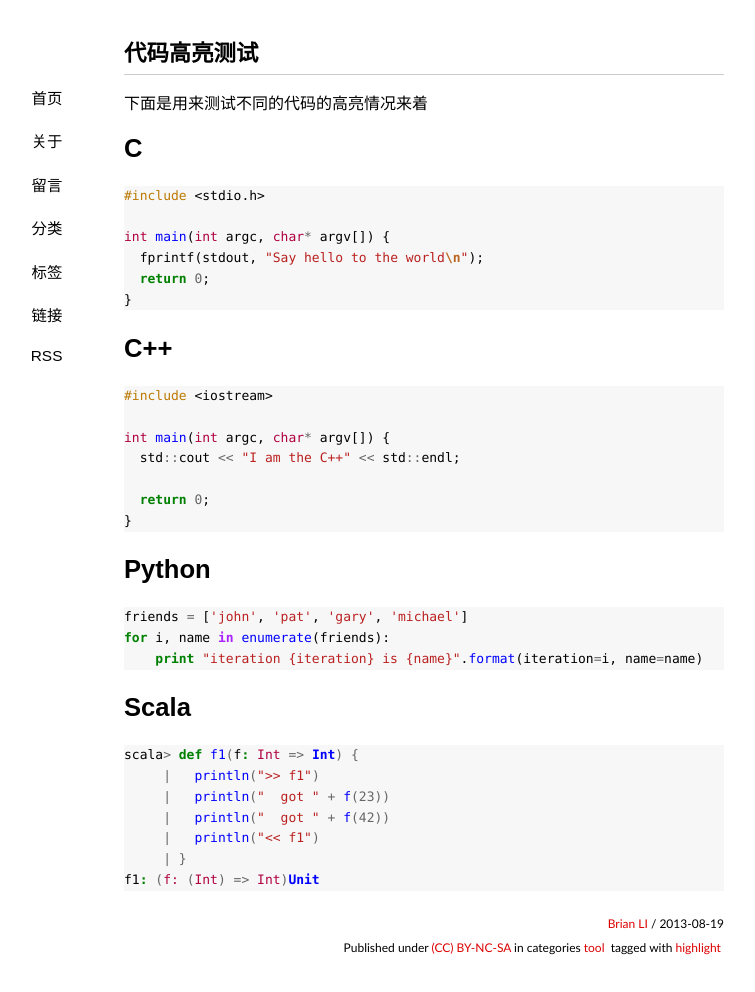
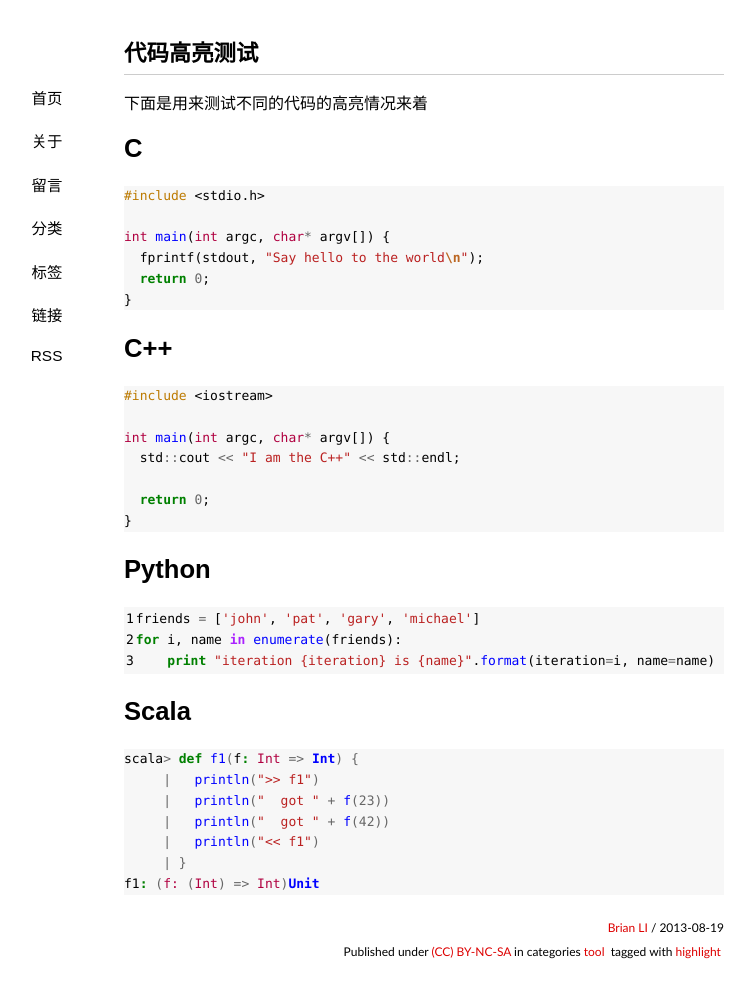
Before and after one commit to fandywang/brianli.github.com, a Jekyll site: the page built from _posts/2013-08-19-code-highlight.md, in a window 1280 px wide. Shown: the whole page, without its empty margins (216-971 px from the left). Built offline with Jekyll 4.4.1, drawn with Linux system fonts in a browser that asks for light colours; some web fonts are replaced; comment, search, counter and statistics services are not loaded.

Commit message:
add linenos in code highlight

```diff
--- a/_posts/2013-08-19-code-highlight.md
+++ b/_posts/2013-08-19-code-highlight.md
@@ -33,7 +33,7 @@ int main(int argc, char* argv[]) {
 
 # Python
 
-{% highlight python %}
+{% highlight python linenos %}
 friends = ['john', 'pat', 'gary', 'michael']
 for i, name in enumerate(friends):
     print "iteration {iteration} is {name}".format(iteration=i, name=name)
```
